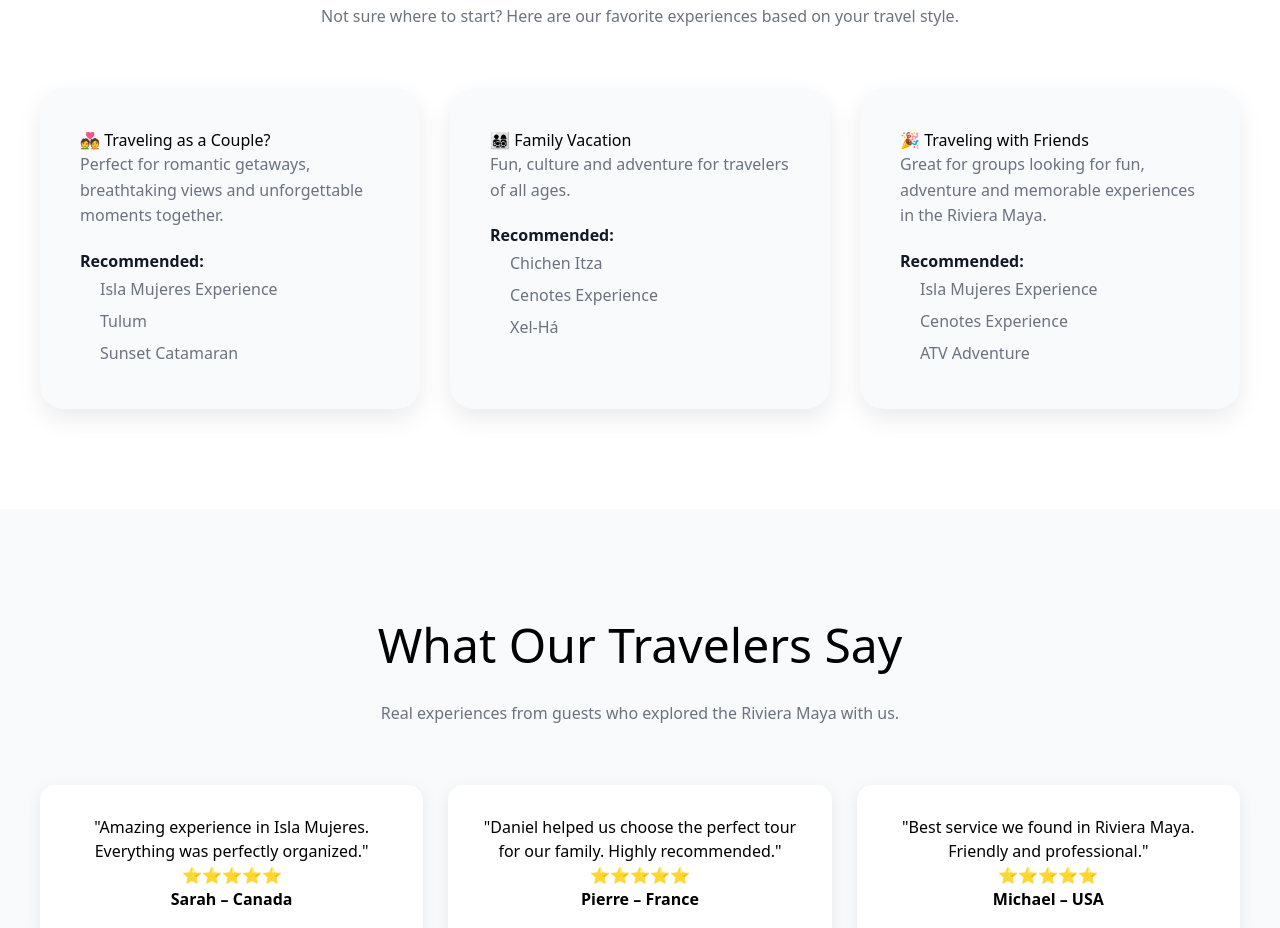
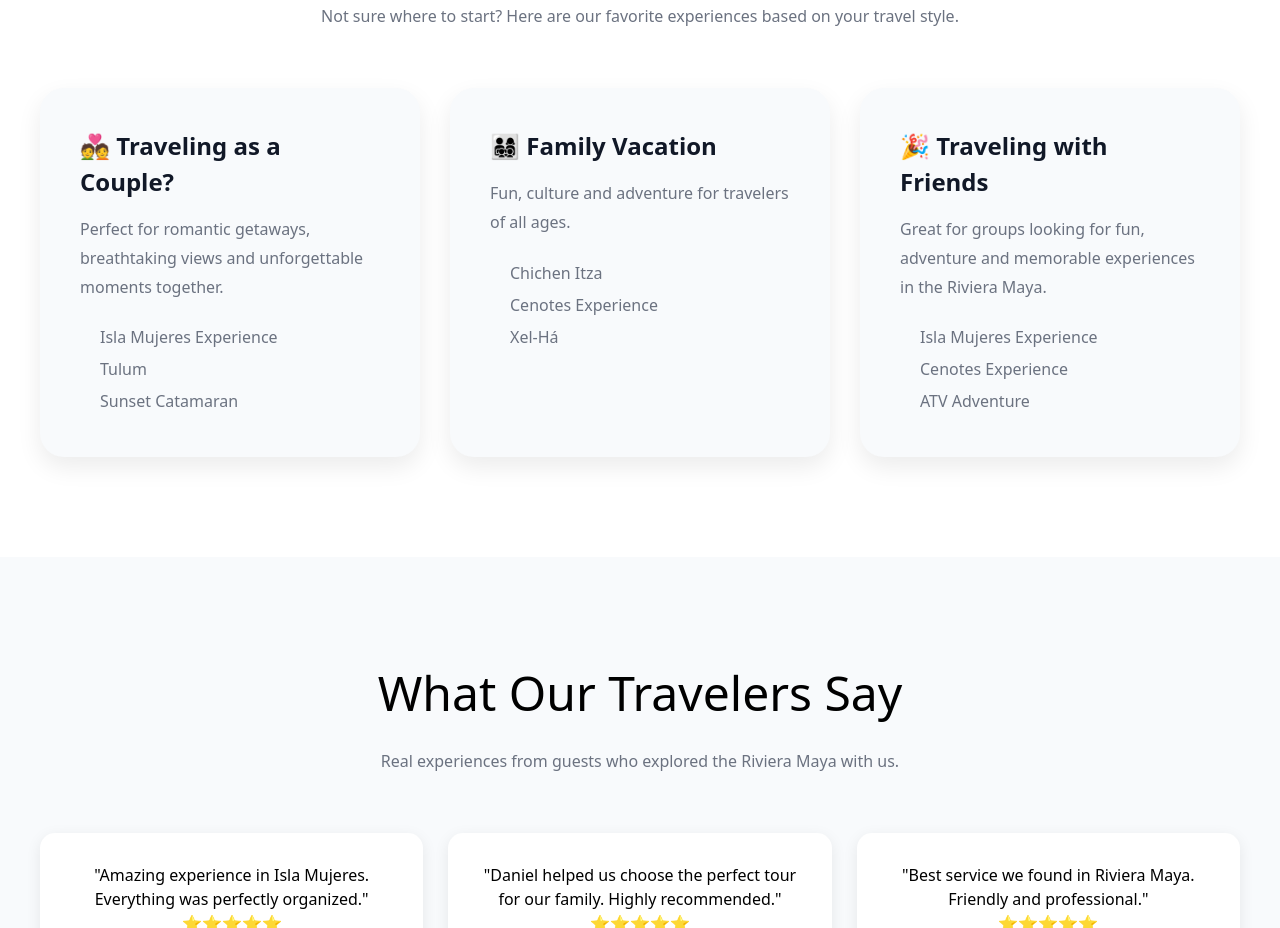
Before and after one commit to Cuba-Mr-D/mayan-xperience-tours, a Next.js app: page / in a window 1280 px wide. Shown: the part 3420-4348 px from the top of the page. Built offline with nearby package versions, Linux system fonts and the light colour scheme.

Commit message:
Refine travel recommendations section

```diff
--- a/components/FeaturedExperiences.tsx
+++ b/components/FeaturedExperiences.tsx
@@ -1,5 +1,3 @@
-import Link from "next/link";
-
 export default function FeaturedExperiences() {
   return (
     <section
@@ -52,25 +50,24 @@ export default function FeaturedExperiences() {
               boxShadow: "0 10px 25px rgba(0,0,0,0.08)",
             }}
           >
-            <h3>💑 Traveling as a Couple?</h3>
+            <h3
+              style={{
+                fontSize: "1.5rem",
+                fontWeight: "bold",
+                marginBottom: "15px",
+                color: "#111827",
+              }}
+            >
+              💑 Traveling as a Couple?
+            </h3>
 
             <p
               style={{
                 color: "#6b7280",
-                lineHeight: "1.6",
+                lineHeight: "1.8",
               }}
             >
               Perfect for romantic getaways, breathtaking views and unforgettable moments together.
-            </p>
-
-            <p
-              style={{
-                marginTop: "20px",
-                fontWeight: "bold",
-                color: "#111827",
-              }}
-            >
-              Recommended:
             </p>
 
             <ul
@@ -78,6 +75,7 @@ export default function FeaturedExperiences() {
                 color: "#6b7280",
                 lineHeight: "2",
                 paddingLeft: "20px",
+                marginTop: "20px",
               }}
             >
               <li>Isla Mujeres Experience</li>
@@ -95,25 +93,24 @@ export default function FeaturedExperiences() {
               boxShadow: "0 10px 25px rgba(0,0,0,0.08)",
             }}
           >
-            <h3>👨‍👩‍👧‍👦 Family Vacation</h3>
+            <h3
+              style={{
+                fontSize: "1.5rem",
+                fontWeight: "bold",
+                marginBottom: "15px",
+                color: "#111827",
+              }}
+            >
+              👨‍👩‍👧‍👦 Family Vacation
+            </h3>
 
             <p
               style={{
                 color: "#6b7280",
-                lineHeight: "1.6",
+                lineHeight: "1.8",
               }}
             >
               Fun, culture and adventure for travelers of all ages.
-            </p>
-
-            <p
-              style={{
-                marginTop: "20px",
-                fontWeight: "bold",
-                color: "#111827",
-              }}
-            >
-              Recommended:
             </p>
 
             <ul
@@ -121,6 +118,7 @@ export default function FeaturedExperiences() {
                 color: "#6b7280",
                 lineHeight: "2",
                 paddingLeft: "20px",
+                marginTop: "20px",
               }}
             >
               <li>Chichen Itza</li>
@@ -138,25 +136,24 @@ export default function FeaturedExperiences() {
               boxShadow: "0 10px 25px rgba(0,0,0,0.08)",
             }}
           >
-            <h3>🎉 Traveling with Friends</h3>
+            <h3
+              style={{
+                fontSize: "1.5rem",
+                fontWeight: "bold",
+                marginBottom: "15px",
+                color: "#111827",
+              }}
+            >
+              🎉 Traveling with Friends
+            </h3>
 
             <p
               style={{
                 color: "#6b7280",
-                lineHeight: "1.6",
+                lineHeight: "1.8",
               }}
             >
               Great for groups looking for fun, adventure and memorable experiences in the Riviera Maya.
-            </p>
-
-            <p
-              style={{
-                marginTop: "20px",
-                fontWeight: "bold",
-                color: "#111827",
-              }}
-            >
-              Recommended:
             </p>
 
             <ul
@@ -164,6 +161,7 @@ export default function FeaturedExperiences() {
                 color: "#6b7280",
                 lineHeight: "2",
                 paddingLeft: "20px",
+                marginTop: "20px",
               }}
             >
               <li>Isla Mujeres Experience</li>
```
